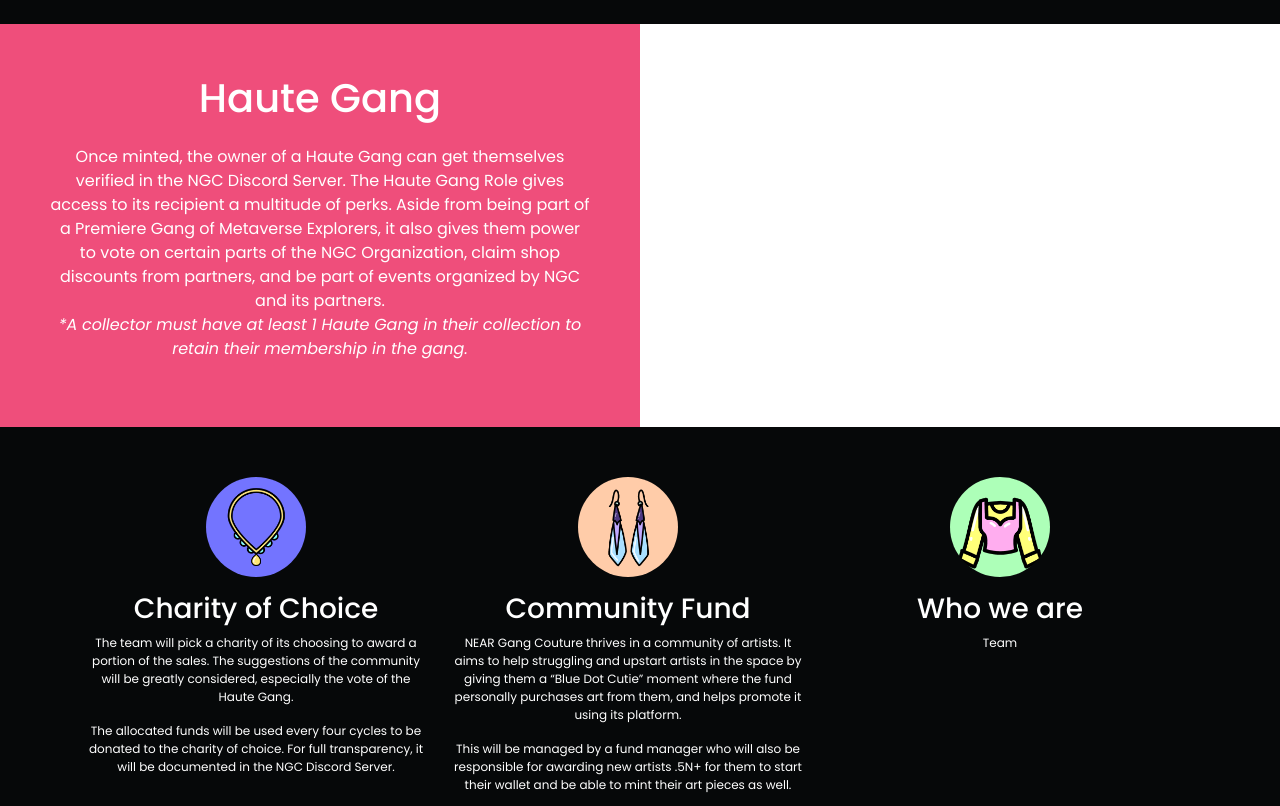
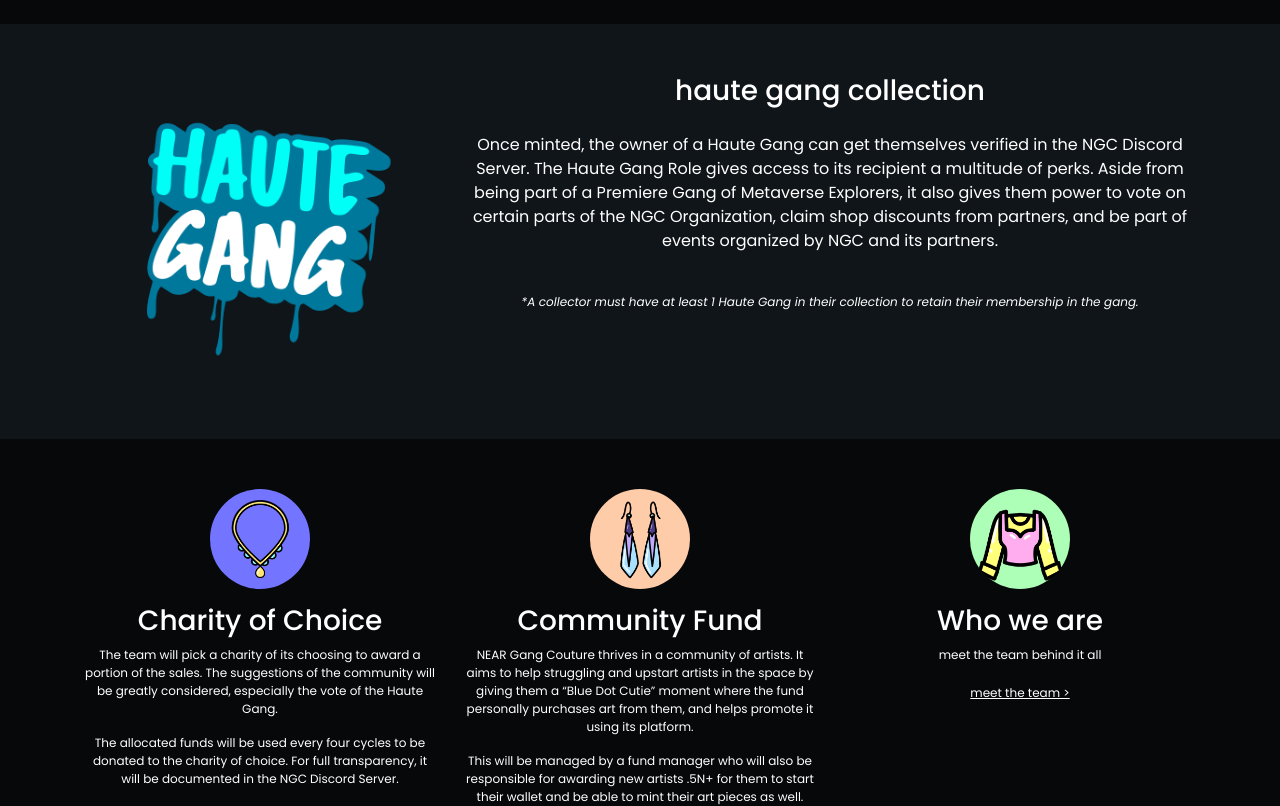
Before and after one commit to fromabby/ngc-landing-page, a React (Create React App) app in the folder frontend/: page / in a window 1280 px wide. Shown: the part 1480-2286 px from the top of the page. Built offline with nearby package versions, Linux system fonts and the light colour scheme; a web font is replaced by a local one.

Commit message:
added link react router dom

```diff
--- a/frontend/src/components/Home.css
+++ b/frontend/src/components/Home.css
@@ -362,40 +362,7 @@
 }
 
 
-/*haute section*/
-
-.haute-section {
-    background-color: #ef4e7b;
-    min-height: 50vh;
-    width: 50vw;
-    margin-right: 676px;
-    display: flex;
-    flex-direction: column;
-    align-items: center;
-    justify-content: center;
-    color: white;
-    padding: 50px;
-    text-align: center;
-}
-
-.haute-section p {
-    margin-top: 15px;
-}
-
-.row {
-    display: flex;
-    flex-direction: row;
-    flex-wrap: wrap;
-    width: 100%;
-}
-
-.column {
-    display: flex;
-    flex-direction: column;
-    flex-basis: 100%;
-    flex: 1;
-    padding: 10px;
-}
+/*offer section*/
 
 .offer-section {
     background-color: var(--bg-color);
@@ -423,3 +390,33 @@
     min-height: 70px;
     margin-bottom: 15px;
 }
+
+
+/*haute section*/
+
+.haute-section {
+    background-color: #101519;
+    display: flex;
+    flex-direction: column;
+    align-items: center;
+    justify-content: center;
+    color: white;
+    padding: 50px;
+    text-align: center;
+}
+
+.haute-section p {
+    margin-top: 15px;
+    padding: 10px;
+}
+
+.haute-section p em {
+    font-size: 12px;
+}
+
+.haute-section .haute-icon {
+    height: 300px;
+    min-height: 70px;
+    margin-bottom: 15px;
+    padding: 10px;
+}
--- a/frontend/src/components/home/HauteSection.js
+++ b/frontend/src/components/home/HauteSection.js
@@ -1,17 +1,23 @@
 import React from 'react'
-import { Container } from 'react-bootstrap'
+import { Container, Row, Col } from 'react-bootstrap'
 
 const HauteSection = () => {
     return (
         <>
             <Container fluid className="p-0">
                 <div className="haute-section">
-                    <h1>Haute Gang</h1>
-                    <p>
-                        Once minted, the owner of a Haute Gang can get themselves verified in the NGC Discord Server. The Haute Gang Role gives access to its recipient a multitude of perks. Aside from being part of a Premiere Gang of Metaverse Explorers, it also gives them power to vote on certain parts of the NGC Organization, claim shop discounts from partners, and be part of events organized by NGC and its partners.
-                <br />
-                        <em>*A collector must have at least 1 Haute Gang in their collection to retain their membership in the gang.</em>
-                    </p>
+                    <Container>
+                        <Row>
+                            <Col md={4}>
+                                <img src="./assets/hautegang-logo.png" className="haute-icon" />
+                            </Col>
+                            <Col md={8}>
+                                <h3>haute gang collection</h3>
+                                <p>Once minted, the owner of a Haute Gang can get themselves verified in the NGC Discord Server. The Haute Gang Role gives access to its recipient a multitude of perks. Aside from being part of a Premiere Gang of Metaverse Explorers, it also gives them power to vote on certain parts of the NGC Organization, claim shop discounts from partners, and be part of events organized by NGC and its partners.</p>
+                                <p><em>*A collector must have at least 1 Haute Gang in their collection to retain their membership in the gang.</em></p>
+                            </Col>
+                        </Row>
+                    </Container>
                 </div>
             </Container>
         </>
@@ -23,4 +29,4 @@
 // Haute Gang:
 // Once minted, the owner of a Haute Gang can get themselves verified in the NGC Discord Server. The Haute Gang Role gives access to its recipient a multitude of perks. Aside from being part of a Premiere Gang of Metaverse Explorers, it also gives them power to vote on certain parts of the NGC Organization, claim shop discounts from partners, and be part of events organized by NGC and its partners.
 
-// *A collector must have at least 1 Haute Gang in their collection to retain their membership in the gang.
+// A collector must have at least 1 Haute Gang in their collection to retain their membership in the gang.
--- a/frontend/src/components/home/LandingSection.js
+++ b/frontend/src/components/home/LandingSection.js
@@ -1,6 +1,7 @@
 import React, { useState } from 'react'
 import { FontAwesomeIcon } from '@fortawesome/react-fontawesome'
 import { faTwitter, faDiscord } from '@fortawesome/free-brands-svg-icons'
+import { Link } from 'react-router-dom'
 import { Container } from 'react-bootstrap'
 
 const LandingSection = () => {
@@ -15,9 +16,9 @@
                 <div className="landing-section">
                     <img src={`./assets/NGC-logo.png`} className="image-logo" />
                     <h3 className="brand-name" style={{ color: "#FF9601" }}>NEAR GANG<span style={{ paddingLeft: "5px", color: "#fff" }}>COUTURE</span></h3>
-                    {/* <p style={{ margin: "50px 0", textAlign: 'center', width: "65%", fontSize: '16px', lineHeight: '27px' }}>NEAR Gang Couture is an NFT brand that aims to build a premiere community of Haute Gang members in the NEAR Protocol that is for the community, by the community. It has its roots in PFP-based projects, character creators, and the fashion industry.</p> */}
+                    <p style={{ margin: "50px 0", textAlign: 'center', width: "65%", fontSize: '16px', lineHeight: '27px' }}>NEAR Gang Couture is an NFT brand that aims to build a premiere community of Haute Gang members in the NEAR Protocol that is for the community, by the community. It has its roots in PFP-based projects, character creators, and the fashion industry.</p>
                     <div className="socials">
-                        <a style={{ color: twtColor }} href="https://twitter.com/neargangcouture" onMouseEnter={() => {
+                        <Link style={{ color: twtColor }} to="https://twitter.com/neargangcouture" onMouseEnter={() => {
                             setTwtColor('#1DA1F2')
                         }} onMouseLeave={() => {
                             setTwtColor(defaultColor)
@@ -26,8 +27,8 @@
                                 icon={faTwitter}
                                 className="social-link"
                             />
-                        </a>
-                        <a style={{ color: discColor }} href="https://discord.gg/qkTevDBaN9" onMouseEnter={() => {
+                        </Link>
+                        <Link style={{ color: discColor }} to="https://discord.gg/qkTevDBaN9" onMouseEnter={() => {
                             setDiscColor('#5865F2')
                         }} onMouseLeave={() => {
                             setDiscColor(defaultColor)
@@ -36,10 +37,10 @@
                                 icon={faDiscord}
                                 className="social-link"
                             />
-                        </a>
+                        </Link>
                     </div>
                     <div className="hello">
-                        <a href="https://paras.id/neargangcouture.near/collections" target="_blank" id="join-button"></a>
+                        <Link to="https://paras.id/neargangcouture.near/collections" target="_blank" id="join-button"></Link>
                     </div>
                 </div>
             </Container>
--- a/frontend/src/components/home/Offers.js
+++ b/frontend/src/components/home/Offers.js
@@ -1,4 +1,5 @@
 import React from 'react'
+import { Link } from 'react-router-dom'
 import { Container, Row, Col } from 'react-bootstrap'
 
 const Offers = () => {
@@ -23,7 +24,8 @@
                             <Col md={4}>
                                 <img src="./assets/Female-Clothes.png" className="offer-icon"/>
                                 <h1>Who we are</h1>
-                                <p>Team</p>
+                                <p>meet the team behind it all</p>
+                                <Link to="/team" style={{textDecoration: 'underline', fontSize: '12px', color: 'white'}}>meet the team > </Link>
                             </Col>
                         </Row>
                     </Container>
```
Also changed, not shown: frontend/src/components/layout/Footer.js (+15 -14 lines).
